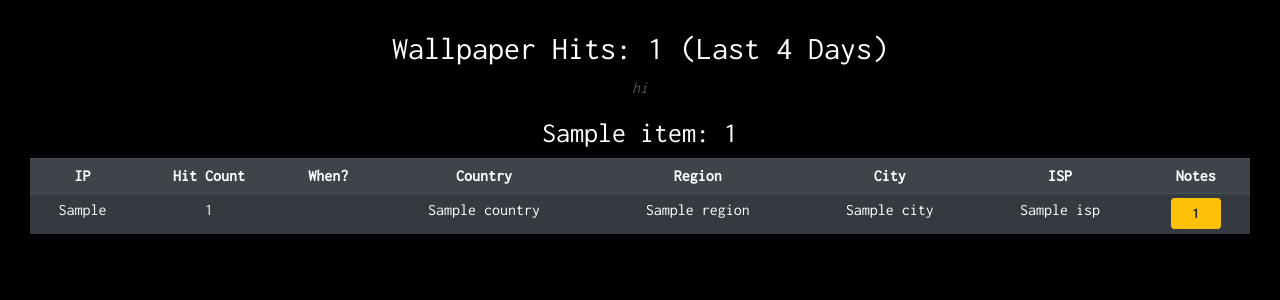
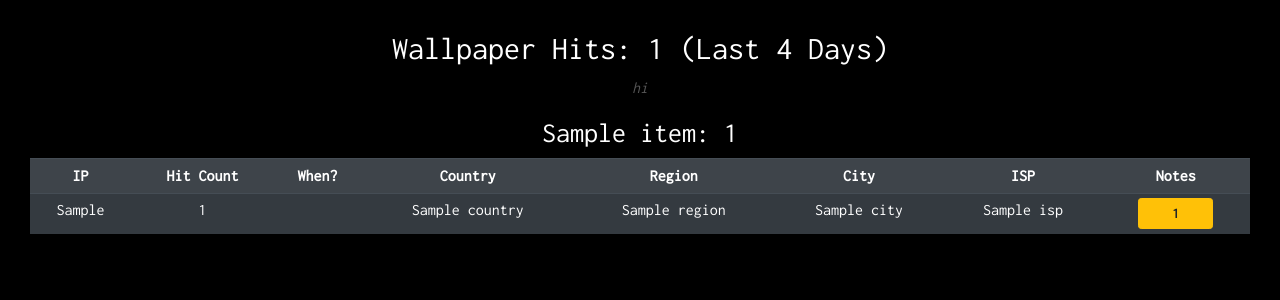
Before and after one commit to wjmolina/PythonAnywhere, a Flask app: template templates/wallpapers/analytics.html in a window 1280 px wide. Shown: the top 300 px of the page. Run offline with Flask 2, Linux system fonts and the light colour scheme; the template is opened without the code that fills it: most values are stand-ins (such as "Sample title", 1, 10 or a date in 2020); parts of the project's set-up code (start-up, migrations or seed data) failed here and were passed over.

Commit message:
Update analytics.html

```diff
--- a/templates/wallpapers/analytics.html
+++ b/templates/wallpapers/analytics.html
@@ -33,7 +33,7 @@
     }
 
     .btn {
-      width: 50px;
+      width: 75px;
       font-weight: bold;
     }
   </style>
```
